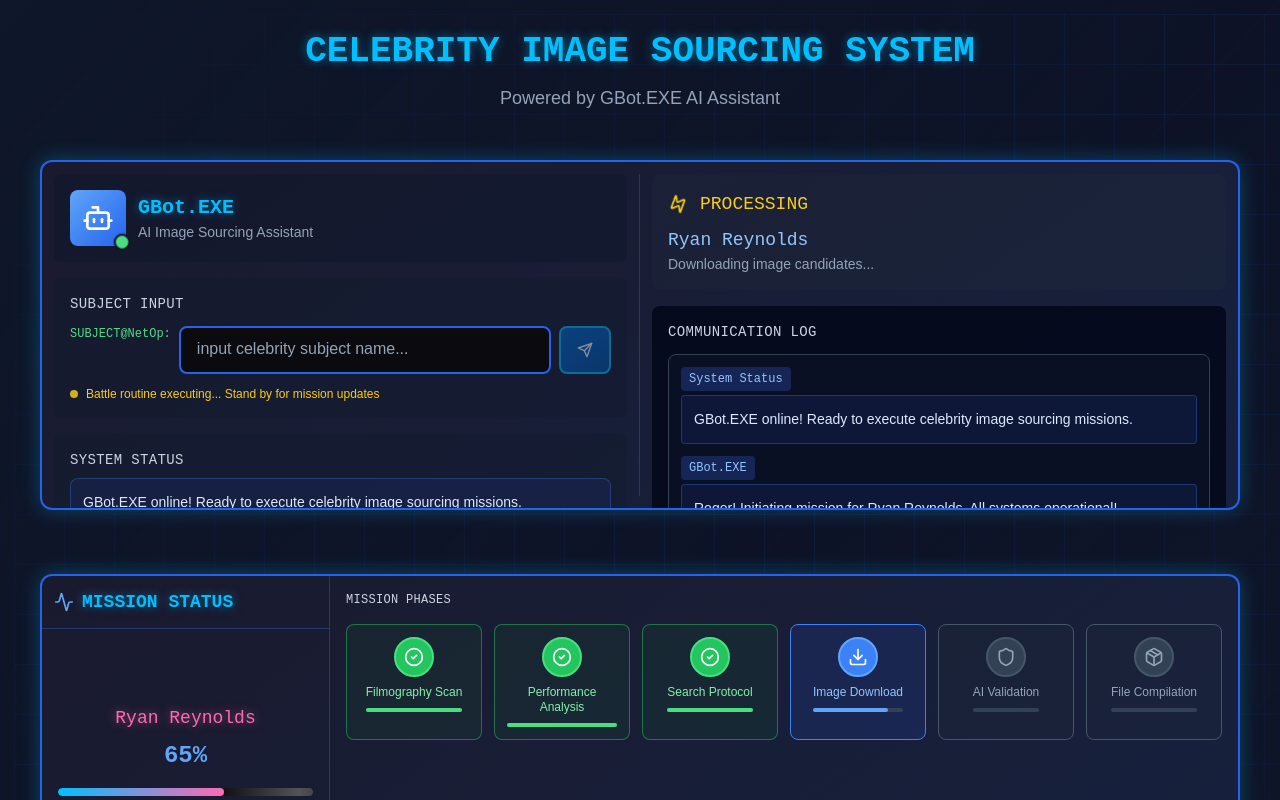
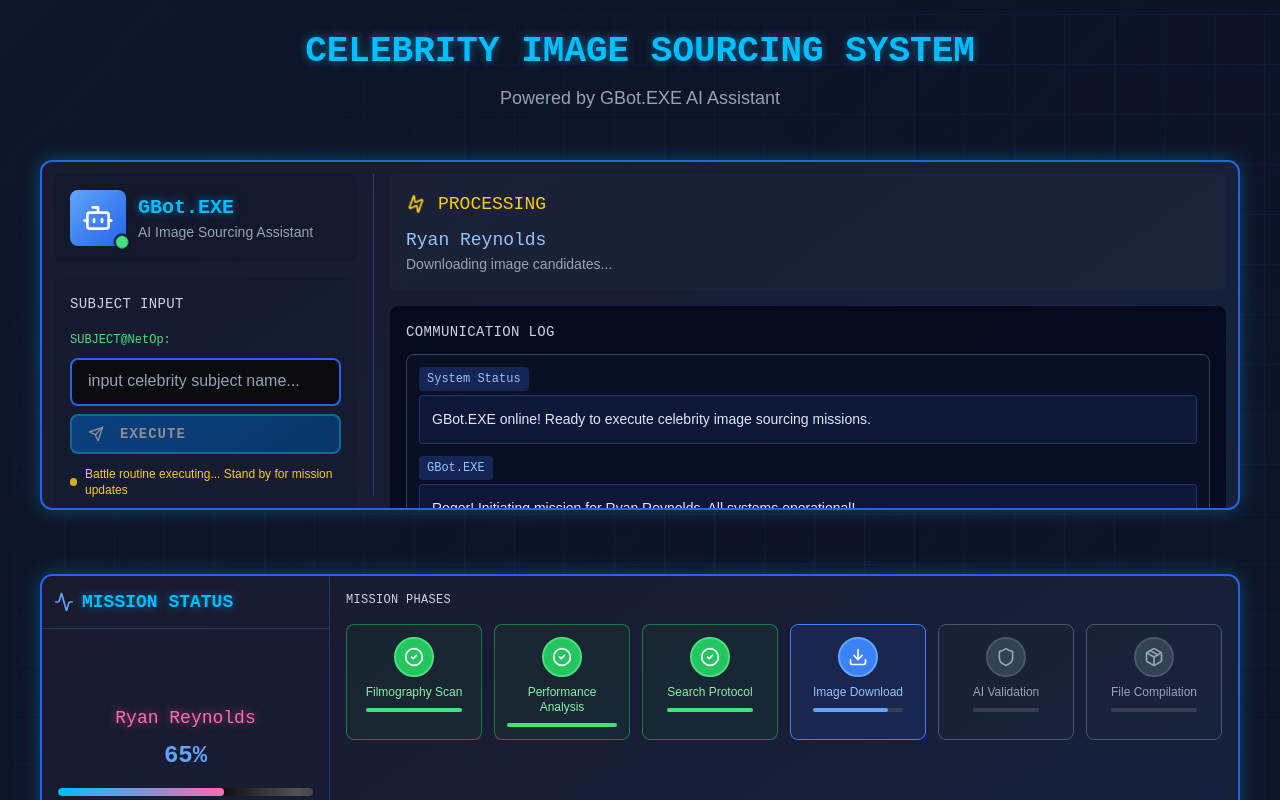
Before and after one commit to Esilos92/print-prep-node, a Next.js app in the folder dashboard/: page / in a window 1280 px wide. Shown: the top 800 px of the page. Built offline with nearby package versions, Linux system fonts and the light colour scheme.

Commit message:
Update GBotInterface.tsx

```diff
--- a/dashboard/src/components/GBotInterface.tsx
+++ b/dashboard/src/components/GBotInterface.tsx
@@ -76,7 +76,7 @@ export default function GBotInterface({
       <div className="flex h-full p-3">
 
         {/* LEFT SIDE - GBot Info & Controls */}
-        <div className="w-1/2 pr-3 border-r border-blue-500/30 flex flex-col space-y-4">
+        <div className="w-80 pr-4 border-r border-blue-500/30 flex flex-col space-y-4">
 
           {/* GBot Info Section */}
           <div className="bg-slate-900/50 rounded-lg p-4">
@@ -103,24 +103,25 @@ export default function GBotInterface({
             <h4 className="text-sm font-cyber text-slate-300 mb-3 tracking-wide">SUBJECT INPUT</h4>
             <form onSubmit={handleSubmit} className="space-y-3">
               <div className="space-y-2">
-                <div className="flex gap-2">
+                <div className="space-y-2">
                   <span className="text-xs text-green-400 font-cyber">SUBJECT@NetOp:</span>
                   <input
                     type="text"
                     value={celebrityName}
                     onChange={(e) => setCelebrityName(e.target.value)}
                     placeholder="input celebrity subject name..."
-                    className="cyber-input flex-1 text-sm py-2 px-3"
+                    className="cyber-input w-full text-sm py-2 px-3"
                     disabled={currentJob?.status === 'running'}
                   />
                   <button
                     type="submit"
                     disabled={!celebrityName.trim() || currentJob?.status === 'running'}
-                    className={`cyber-button px-4 py-2 text-sm ${
+                    className={`cyber-button w-full py-2 text-sm ${
                       currentJob?.status === 'running' ? 'opacity-50 cursor-not-allowed' : ''
                     }`}
                   >
-                    <Send className="w-4 h-4" />
+                    <Send className="w-4 h-4 mr-2" />
+                    Execute
                   </button>
                 </div>
               </div>
@@ -150,7 +151,7 @@ export default function GBotInterface({
         </div>
 
         {/* RIGHT SIDE - Processing & Communication */}
-        <div className="w-1/2 pl-3 flex flex-col space-y-4">
+        <div className="flex-1 pl-4 flex flex-col space-y-4">
 
           {/* Processing Status */}
           {currentJob?.status === 'running' && (
```
